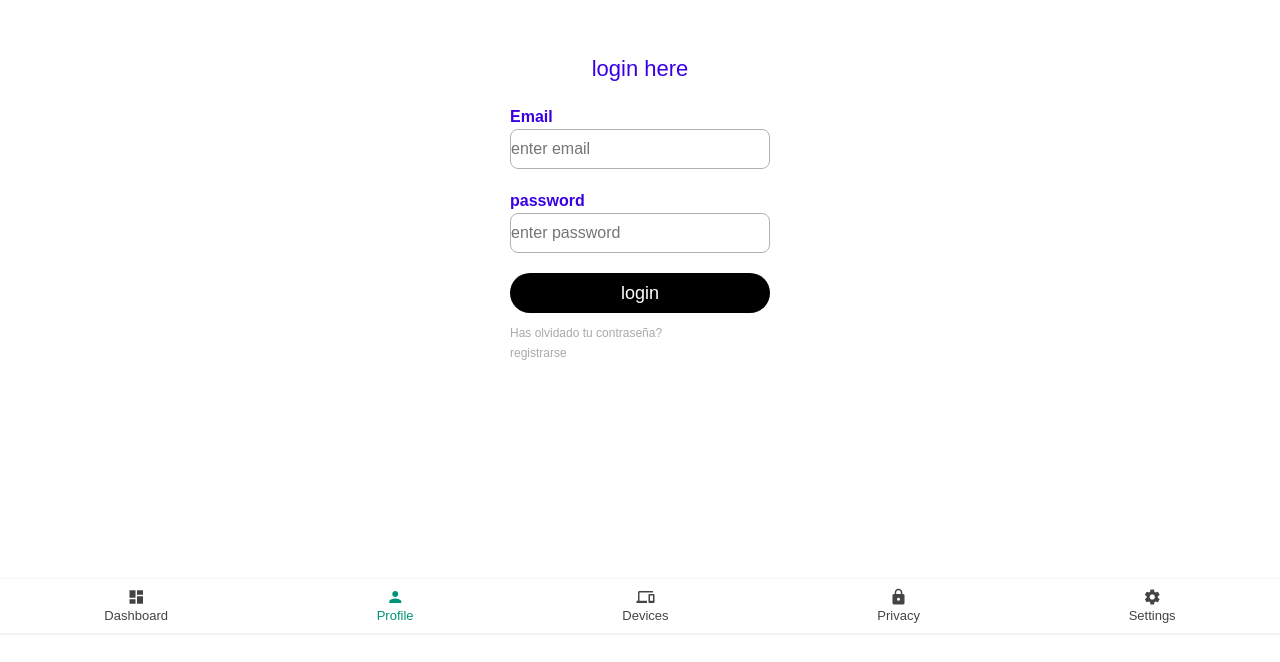
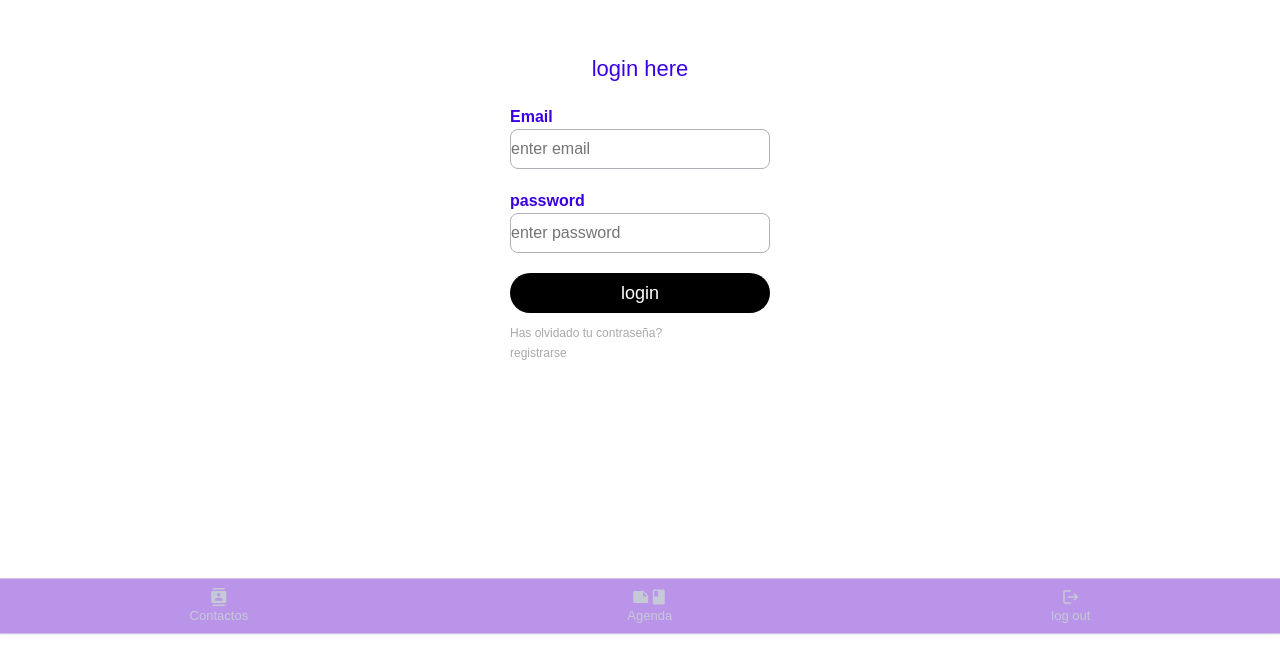
Before and after one commit to Sallaks/FronEndProject, an Angular app: page /login in a window 1280 px wide. Shown: the part 138-800 px from the top of the page. Built offline with nearby package versions, Linux system fonts and the light colour scheme.

Commit message:
color tapbar

```diff
--- a/src/app/public/components/tap-bar/tap-bar.component.html
+++ b/src/app/public/components/tap-bar/tap-bar.component.html
@@ -1,23 +1,17 @@
 <link href="https://fonts.googleapis.com/icon?family=Material+Icons" rel="stylesheet">
 <nav class="nav">
+  <a href="/contacts" class="nav__link">
+    <i class="material-icons nav__icon">contacts</i>
+    <span class="nav__text">Contactos</span>
+  </a>
+
   <a href="#" class="nav__link">
-    <i class="material-icons nav__icon">dashboard</i>
-    <span class="nav__text">Dashboard</span>
+    <i class="material-icons nav__icon">notebook</i>
+    <span class="nav__text">Agenda</span>
   </a>
-  <a href="#" class="nav__link nav__link--active">
-    <i class="material-icons nav__icon">person</i>
-    <span class="nav__text">Profile</span>
-  </a>
+
   <a href="#" class="nav__link">
-    <i class="material-icons nav__icon">devices</i>
-    <span class="nav__text">Devices</span>
-  </a>
-  <a href="#" class="nav__link">
-    <i class="material-icons nav__icon">lock</i>
-    <span class="nav__text">Privacy</span>
-  </a>
-  <a href="#" class="nav__link">
-    <i class="material-icons nav__icon">settings</i>
-    <span class="nav__text">Settings</span>
+    <i class="material-icons nav__icon">logout</i>
+    <span class="nav__text">log out</span>
   </a>
 </nav>
--- a/src/app/public/components/tap-bar/tap-bar.component.scss
+++ b/src/app/public/components/tap-bar/tap-bar.component.scss
@@ -7,7 +7,7 @@ body {
     width: 100%;
     height: 55px;
     box-shadow: 0 0 3px rgba(0, 0, 0, 0.2);
-    background-color: #ffffff;
+    background-color: #B994E8;
     display: flex;
     position: fixed;
     left: 50%;
@@ -27,14 +27,14 @@ body {
     white-space: nowrap;
     font-family: sans-serif;
     font-size: 13px;
-    color: #444444;
+    color: #C6CAD6;
     text-decoration: none;
     -webkit-tap-highlight-color: transparent;
     transition: background-color 0.1s ease-in-out;
 }
 
 .nav__link:hover {
-    background-color: #eeeeee;
+    background-color: #8b8888;
 }
 
 .nav__link--active {
```
